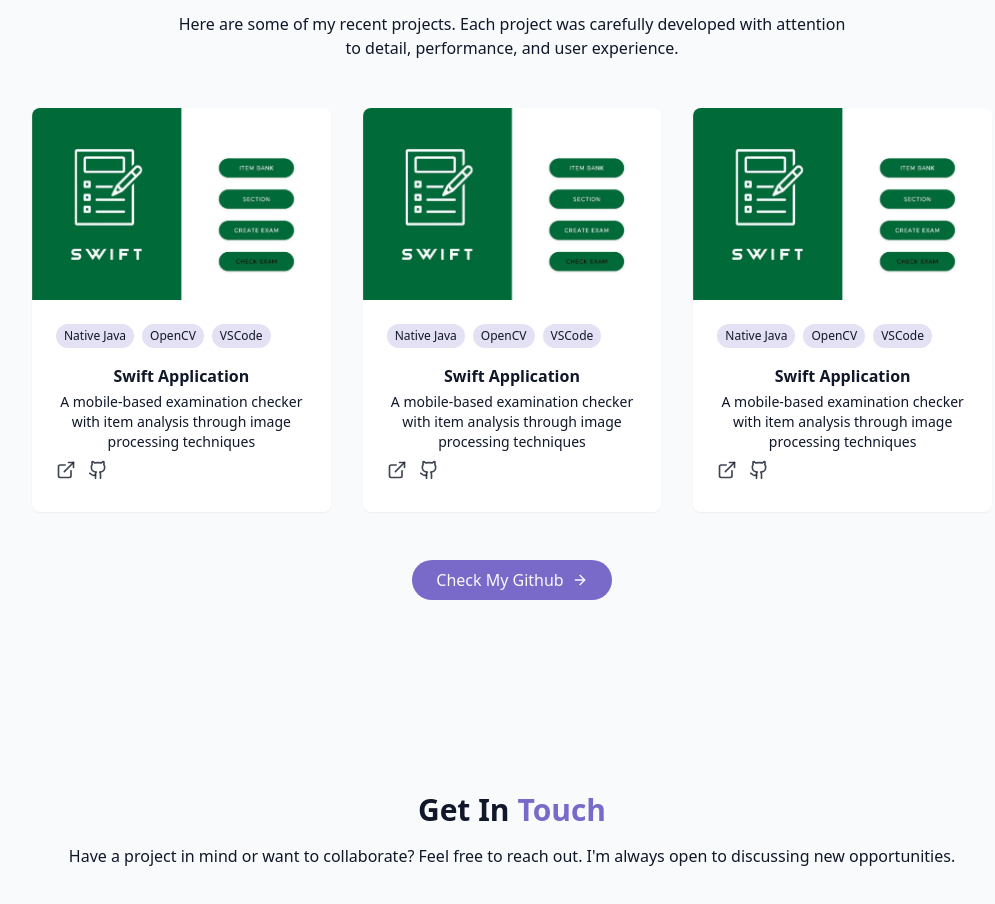
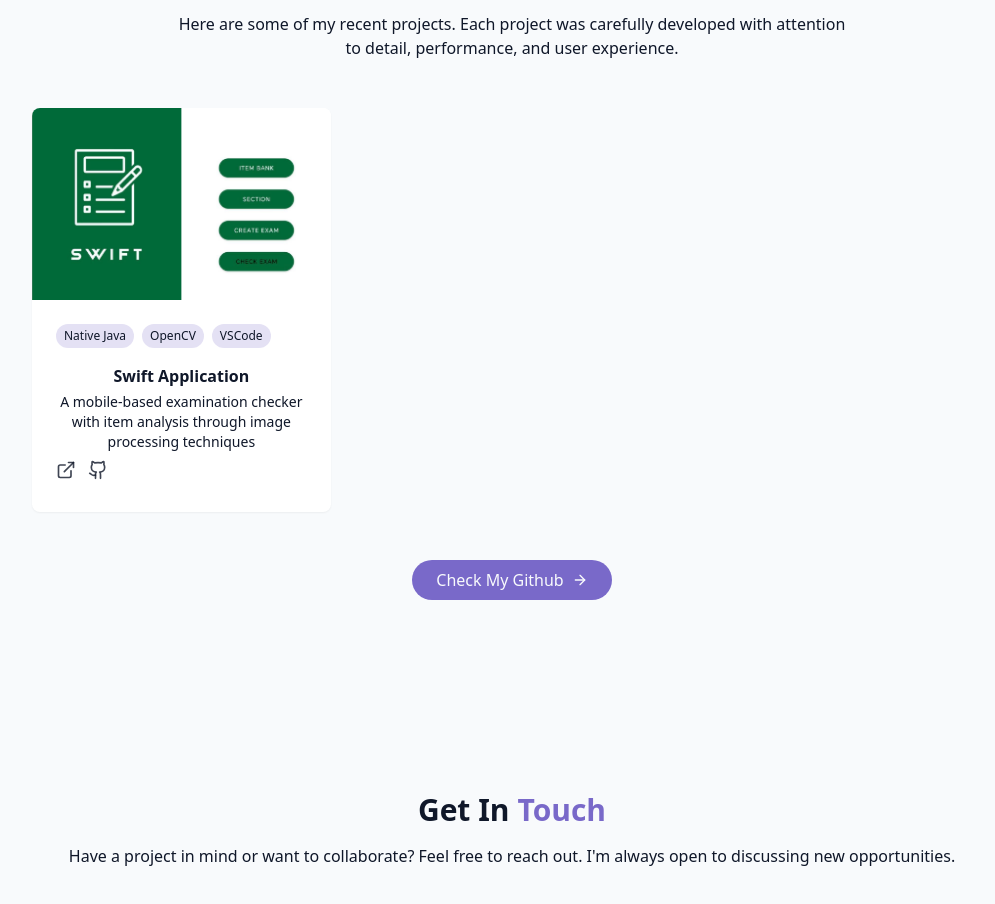
Before and after one commit to Mojoejoe08/tailwindpractice, a React (Vite) app: page / in a window 1280 px wide. Shown: the part 2698-3602 px from the top of the page, without its empty margins (128-1123 px from the left). Built offline with nearby package versions, Linux system fonts and the light colour scheme.

Commit message:
Remove duplicate project entries in ProjectSection
Commented out duplicate project entries for clarity.

```diff
--- a/src/components/ProjectSection.jsx
+++ b/src/components/ProjectSection.jsx
@@ -11,24 +11,24 @@ const projects = [
         demoURL: "#",
         githubUrl: "https://github.com/Mojoejoe08/Swift"
     },
-    {
-        id: 2,
-        title: "Swift Application",
-        description: "A mobile-based examination checker with item analysis through image processing techniques",
-        image: "/projects/swift.png",
-        tags: ["Native Java", "OpenCV", "VSCode"],
-        demoURL: "#",
-        githubUrl: "https://github.com/Mojoejoe08/Swift"
-    },
-    {
-        id: 3,
-        title: "Swift Application",
-        description: "A mobile-based examination checker with item analysis through image processing techniques",
-        image: "/projects/swift.png",
-        tags: ["Native Java", "OpenCV", "VSCode"],
-        demoURL: "#",
-        githubUrl: "https://github.com/Mojoejoe08/Swift"
-    }
+    // {
+    //     id: 2,
+    //     title: "Swift Application",
+    //     description: "A mobile-based examination checker with item analysis through image processing techniques",
+    //     image: "/projects/swift.png",
+    //     tags: ["Native Java", "OpenCV", "VSCode"],
+    //     demoURL: "#",
+    //     githubUrl: "https://github.com/Mojoejoe08/Swift"
+    // },
+    // {
+    //     id: 3,
+    //     title: "Swift Application",
+    //     description: "A mobile-based examination checker with item analysis through image processing techniques",
+    //     image: "/projects/swift.png",
+    //     tags: ["Native Java", "OpenCV", "VSCode"],
+    //     demoURL: "#",
+    //     githubUrl: "https://github.com/Mojoejoe08/Swift"
+    // }
 ]
 
 export const ProjectSection = () => {
```
